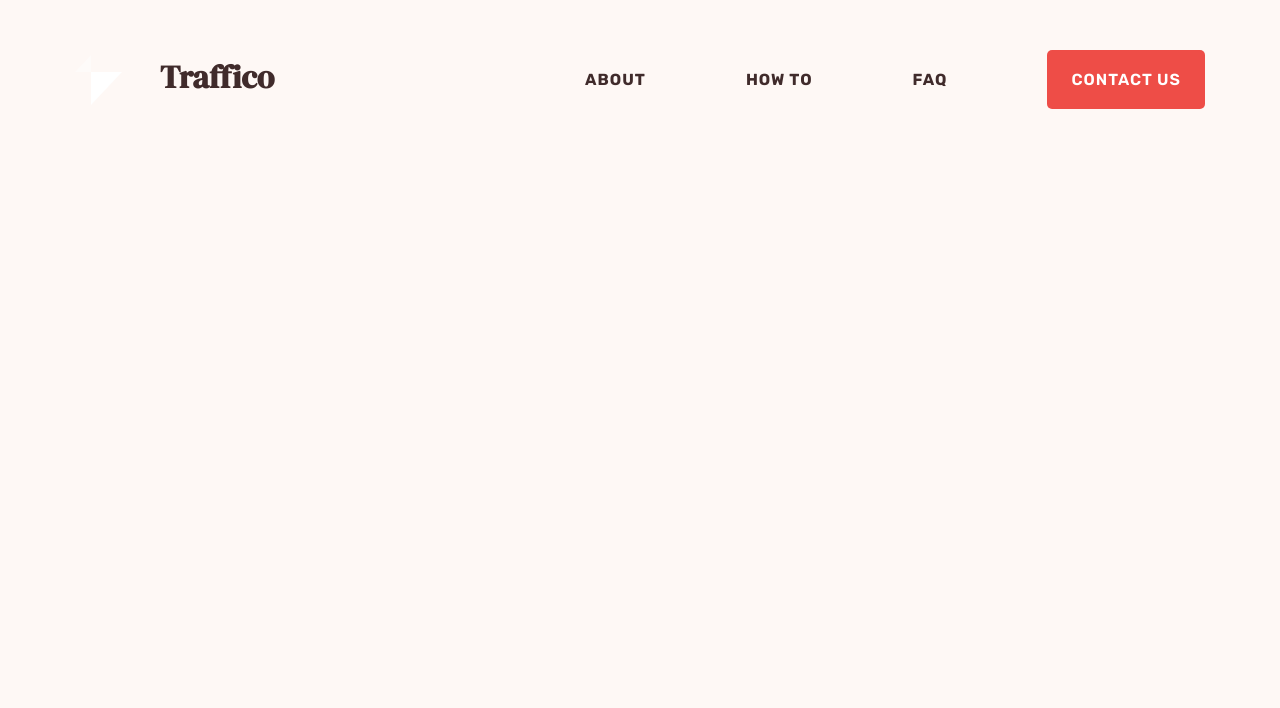
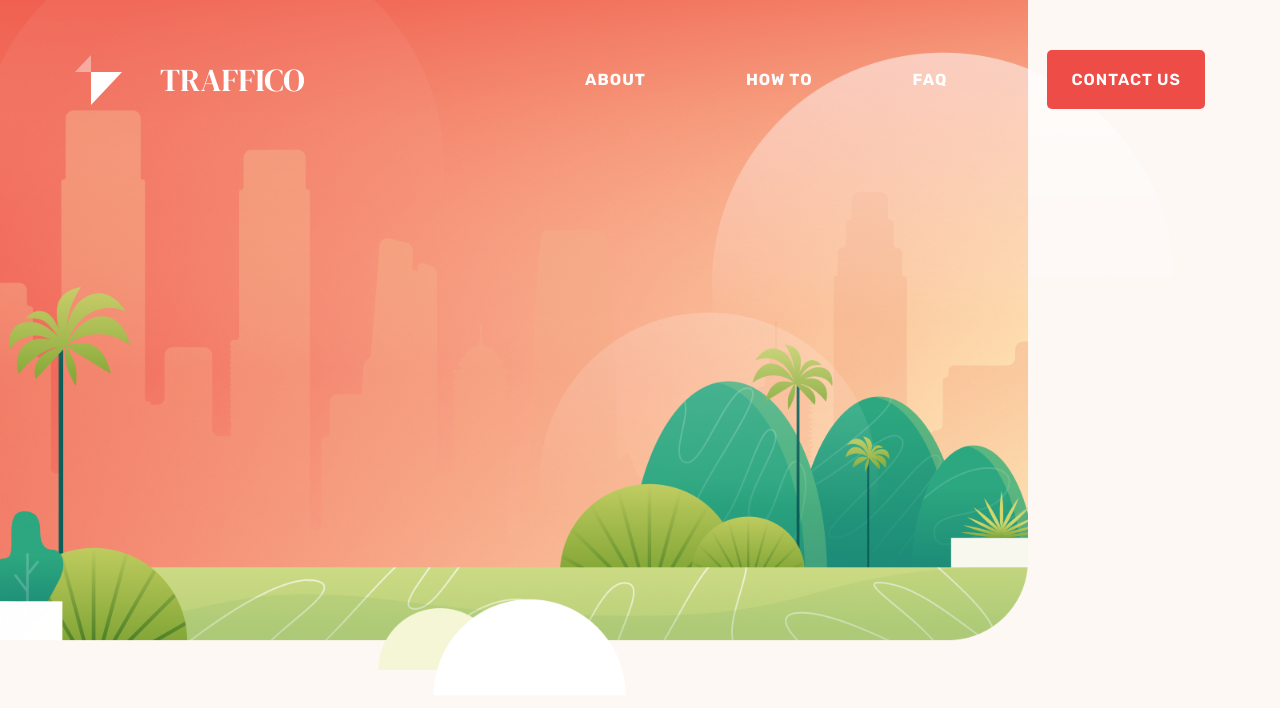
Before and after one commit to pklepa/traffico-landing, a React (Create React App) app: page / in a window 1280 px wide. Shown: the top 708 px of the page. Built offline with nearby package versions, Linux system fonts and the light colour scheme.

Commit message:
Add background image for the HeroSection

```diff
--- a/src/App.js
+++ b/src/App.js
@@ -4,6 +4,7 @@ import theme from "./assets/themes/theme";
 import GlobalStyle from "./assets/themes/globalStyles";
 import Layout from "./components/Layout";
 import Navbar from "./components/Navbar";
+import HeroSection from "./components/HeroSection";
 
 function App() {
   return (
@@ -11,6 +12,7 @@ function App() {
       <GlobalStyle />
       <Layout>
         <Navbar />
+        <HeroSection />
       </Layout>
     </ThemeProvider>
   );
--- /dev/null
+++ b/src/components/HeroSection.js
@@ -0,0 +1,22 @@
+import React from "react";
+import styled from "styled-components";
+import HeroImg from "../assets/images/MainScene.png";
+
+function HeroSection() {
+  return (
+    <section>
+      <SceneImg src={HeroImg} alt="" />
+    </section>
+  );
+}
+
+export default HeroSection;
+
+const SceneImg = styled.img`
+  position: absolute;
+  top: 0;
+  left: 0px;
+  width: 100vw;
+
+  z-index: -1;
+`;
--- a/src/components/Layout.js
+++ b/src/components/Layout.js
@@ -12,15 +12,22 @@ function Layout({ children }) {
 export default Layout;
 
 const Container = styled.div`
+  position: relative;
+
   min-height: 100vh;
   width: 100%;
   background-color: ${(props) => props.theme.colors.bg};
+
+  z-index: 1;
+  overflow-x: hidden;
 `;
 
 const ContentWrapper = styled.div`
   width: 100%;
   margin: 0 auto;
 
+  z-index: 5;
+
   @media ${(props) => props.theme.devices.desktop} {
     width: 1130px;
   } ;
--- a/src/components/Navbar.js
+++ b/src/components/Navbar.js
@@ -36,6 +36,7 @@ const Container = styled.div`
 
 const Logo = styled.div`
   display: flex;
+  align-items: center;
 
   svg {
     margin-right: 38px;
@@ -43,6 +44,9 @@ const Logo = styled.div`
 
   h1 {
     font-family: ${(props) => props.theme.fonts.title};
+    color: white;
+    text-transform: uppercase;
+    font-weight: 300;
   }
 `;
 
@@ -55,6 +59,7 @@ const NavLinks = styled.ul`
     text-transform: uppercase;
     font-size: 16px;
     font-weight: bold;
+    color: white;
     letter-spacing: 1px;
 
     &:not(:first-child) {
```
Also changed, not shown: src/assets/images/MainScene.png (added).
